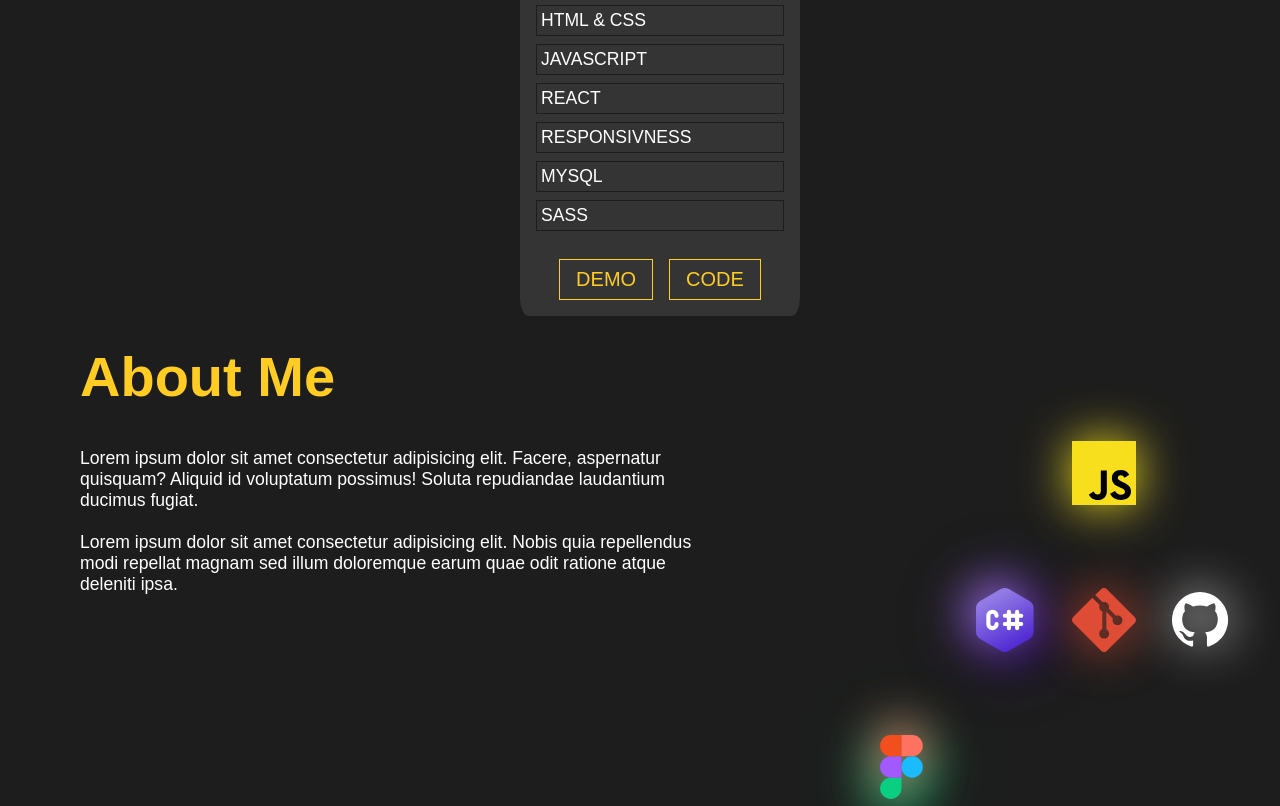
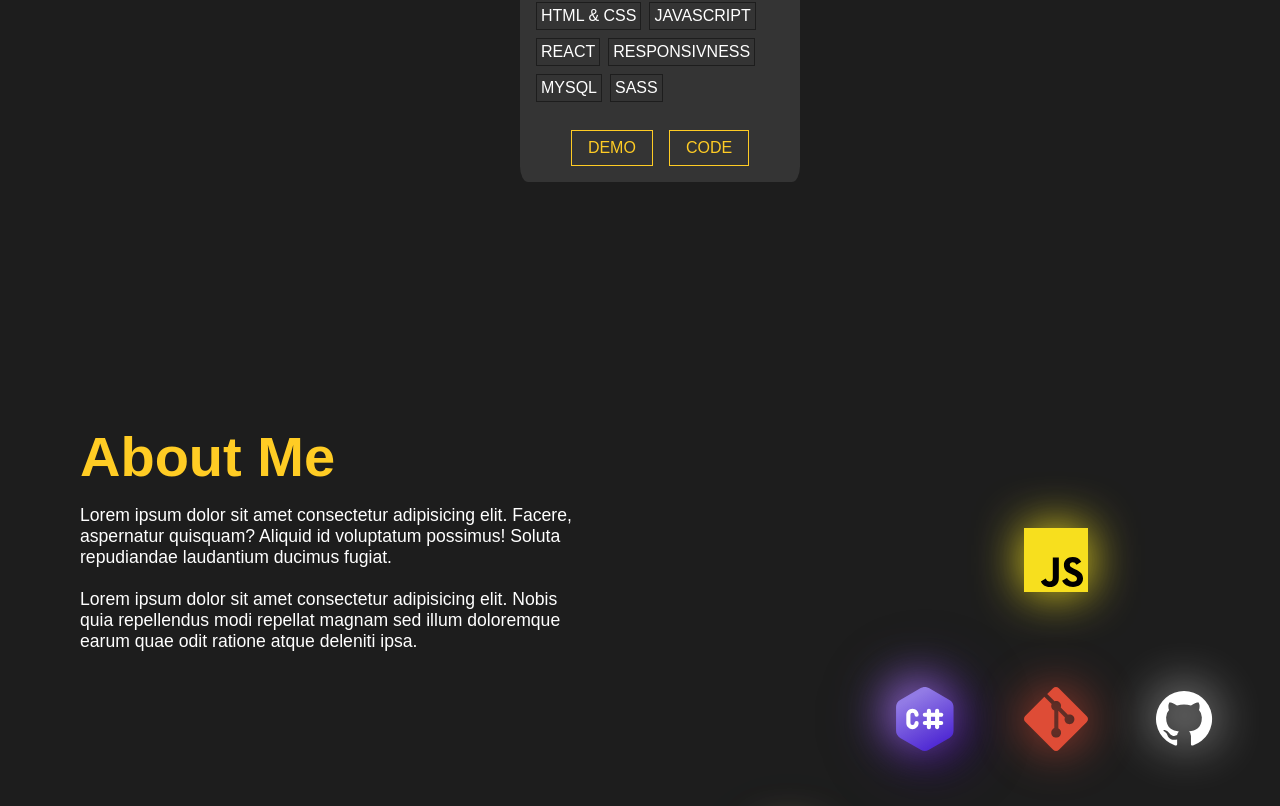
Before and after one commit to Huxyshuu/portfolio2022., a React (Create React App) app: page / in a window 1280 px wide. Shown: the part 1414-2220 px from the top of the page. Built offline with nearby package versions, Linux system fonts and the light colour scheme; some icons are missing; a web font is replaced by a local one.

Commit message:
Save point -> start improving layout and add functionality

```diff
--- a/src/App.css
+++ b/src/App.css
@@ -31,4 +31,5 @@ p {
 font-family: 'Inria Sans', sans-serif, 'Times New Roman';
 font-weight: 200;
 font-size: 2vh;
+color: white;
 }
--- a/src/Components/About.jsx
+++ b/src/Components/About.jsx
@@ -38,7 +38,7 @@ export default function About() {
         <div id='about'>
             <h3>About Me</h3>
             <div id="sideby">
-                <p>Lorem ipsum dolor sit amet consectetur adipisicing elit. Facere, aspernatur quisquam? Aliquid id voluptatum possimus! Soluta repudiandae laudantium ducimus fugiat.
+                <p id="aboutInfo">Lorem ipsum dolor sit amet consectetur adipisicing elit. Facere, aspernatur quisquam? Aliquid id voluptatum possimus! Soluta repudiandae laudantium ducimus fugiat.
                     <br /><br />
                 Lorem ipsum dolor sit amet consectetur adipisicing elit. Nobis quia repellendus modi repellat magnam sed illum doloremque earum quae odit ratione atque deleniti ipsa.
                 </p>
--- a/src/Components/Contact.jsx
+++ b/src/Components/Contact.jsx
@@ -6,7 +6,7 @@ export default function Contact() {
     <div id="contact">
         <div id="contactbox">
             <h3>Contact Me</h3>
-                <p>Lorem ipsum dolor sit amet consectetur adipisicing elit. Facere, aspernatur quisquam? Aliquid id voluptatum possimus! Soluta repudiandae laudantium ducimus fugiat.</p>
+                <p id="contactInfo">Lorem ipsum dolor sit amet consectetur adipisicing elit. Facere, aspernatur quisquam? Aliquid id voluptatum possimus! Soluta repudiandae laudantium ducimus fugiat.</p>
             <form action="" id="contactform">
                 <input type="text" name="name" placeholder="Name"/>
                 <input type="text" name="email" placeholder="Email"/>
--- a/src/Components/Work.jsx
+++ b/src/Components/Work.jsx
@@ -7,7 +7,7 @@ export default function Work() {
     <div id='work'>
         <h3>My Portfolio</h3>
         <p id="work-info">Lorem ipsum dolor sit amet consectetur adipisicing elit. Facere, aspernatur quisquam? Aliquid id voluptatum possimus! Soluta repudiandae laudantium ducimus fugiat.</p>
-        <button>See more!</button>
+        <button id="moreButton">See more!</button>
         <div className="container">
             <Card />
         </div>
--- a/src/Styles/About.css
+++ b/src/Styles/About.css
@@ -13,10 +13,10 @@ font-family: 'Inria Sans', sans-serif; 300 400 400i 700
     flex-direction: column;
     justify-content: flex-start;
     margin-left: 5vh;
-    margin-top: 20vh;
+    margin-top: 30vh;
 }
 
-p {
+#aboutInfo {
     margin-right: 5vh;
 }
 
@@ -45,7 +45,7 @@ p {
 }
 
 @media screen and (min-width: 444px) {
-    p {
+    #aboutInfo {
         font-size: 2.2vh;
     }
 
@@ -71,7 +71,7 @@ p {
         margin-left: 7vh;
     }
 
-    p {
+    #aboutInfo {
         width: 65vh;
     }
 
@@ -95,7 +95,7 @@ p {
         font-size: 9vh;
         margin: 3vh;
     }
-    p {
+    #aboutInfo {
         width: 80vh;
     }
 }
@@ -110,19 +110,19 @@ p {
         display: flex;
     }
 
-    p {
+    #aboutInfo {
         width: 75vh;
     }
 
     .skills {
         justify-content: flex-end;
-        width: 58vh;
+        width: 90vh;
         margin-right: 5vh;
     }
 
     .skills p {
         font-size: 8vh;
-        margin: 2vh;
+        margin: 4vh;
         width: 6vh;
     }
 
@@ -145,6 +145,6 @@ p {
 
     .skills p {
         font-size: 8vh;
-        margin: 2vh;
+        margin: 4vh;
     }
 }
--- a/src/Styles/Contact.css
+++ b/src/Styles/Contact.css
@@ -6,7 +6,7 @@
     margin-top: 20vh;
 }
 
-p {
+#contactInfo {
     margin-top: 5vh;
     margin-right: 5vh;
     margin-bottom: 5vh;
@@ -100,7 +100,7 @@ form > *:focus {
 }
 
 @media screen and (min-width: 444px) {
-    p {
+    #contactInfo {
         font-size: 2.2vh;
     }
 }
@@ -110,7 +110,7 @@ form > *:focus {
         font-size: 6vh;
     }
 
-    p {
+    #contactInfo {
         width: 65vh;
     }
 
@@ -135,13 +135,8 @@ form > *:focus {
     }
 
     #mapdiv {
-        margin: 0;
         width: 60vw;
-        justify-content: flex-end;
-        background-image: url("../images/yellowmap-marked.png");
         background-size: 130vh;
-        background-position: 65% 10%;
-        background-repeat: no-repeat;
     }
 }
 
@@ -149,12 +144,16 @@ form > *:focus {
     h3 {
         font-size: 7vh;
     }
-    p {
+    #contactInfo {
         width: 80vh;
     }
 
     #contact {
         margin-left: 10vh;
+    }
+    #submit {
+        padding: 1vh 2.5vh;
+        font-size: 2.5vh;
     }
 }
 
@@ -162,9 +161,4 @@ form > *:focus {
     #contact {
         margin-left: 25vh;
     }
-
-    #submit {
-        padding: 1vh 2.5vh;
-        font-size: 2vh;
-    }
 }
--- a/src/Styles/Work.css
+++ b/src/Styles/Work.css
@@ -25,13 +25,13 @@ h3 {
     transition: 0.3s ease-in-out;
 }
 
-p {
+#work-info {
     color: white;
     margin-right: 5vh;
     transition: 0.3s ease-in-out;
 }
 
-button {
+#moreButton {
     font-family: 'Inria Sans', sans-serif, 'Times New Roman';
     font-weight: 200;
     padding: 1vh 2.5vh;
@@ -46,7 +46,7 @@ button {
     margin-bottom: 6vh;
 }
 
-button:hover {
+#moreButton:hover {
     background-color: var(--highlight-color);
     color: #1D1D1D;
     cursor: pointer;
@@ -90,15 +90,15 @@ button:hover {
     #work {
         margin-left: 10vh;
     }
+
+    #moreButton {
+        padding: 1vh 2.5vh;
+        font-size: 2.5vh;
+    }
 }
 
 @media screen and (min-width: 1300px) {
     #work {
         margin-left: 25vh;
     }
-
-    button {
-        padding: 1vh 2.5vh;
-        font-size: 2vh;
-    }
 }
--- a/src/Styles/WorkCard.css
+++ b/src/Styles/WorkCard.css
@@ -43,6 +43,7 @@
 .buttons button {
     margin: 4vh 1vh 2vh 1vh;
     padding: 1vh 2vh;
+    font-size: 2vh;
 }
 
 @media screen and (min-width: 444px) {
@@ -52,13 +53,4 @@
 }
 
 @media screen and (min-width: 600px) {
-    .techs {
-        font-size: 1.6vh;
-        margin-inline: 1.5vh;
-    }
-
-    .techs p {
-        padding: 0.5vh;
-        margin: 0.5vh;
-    }
 }
```
